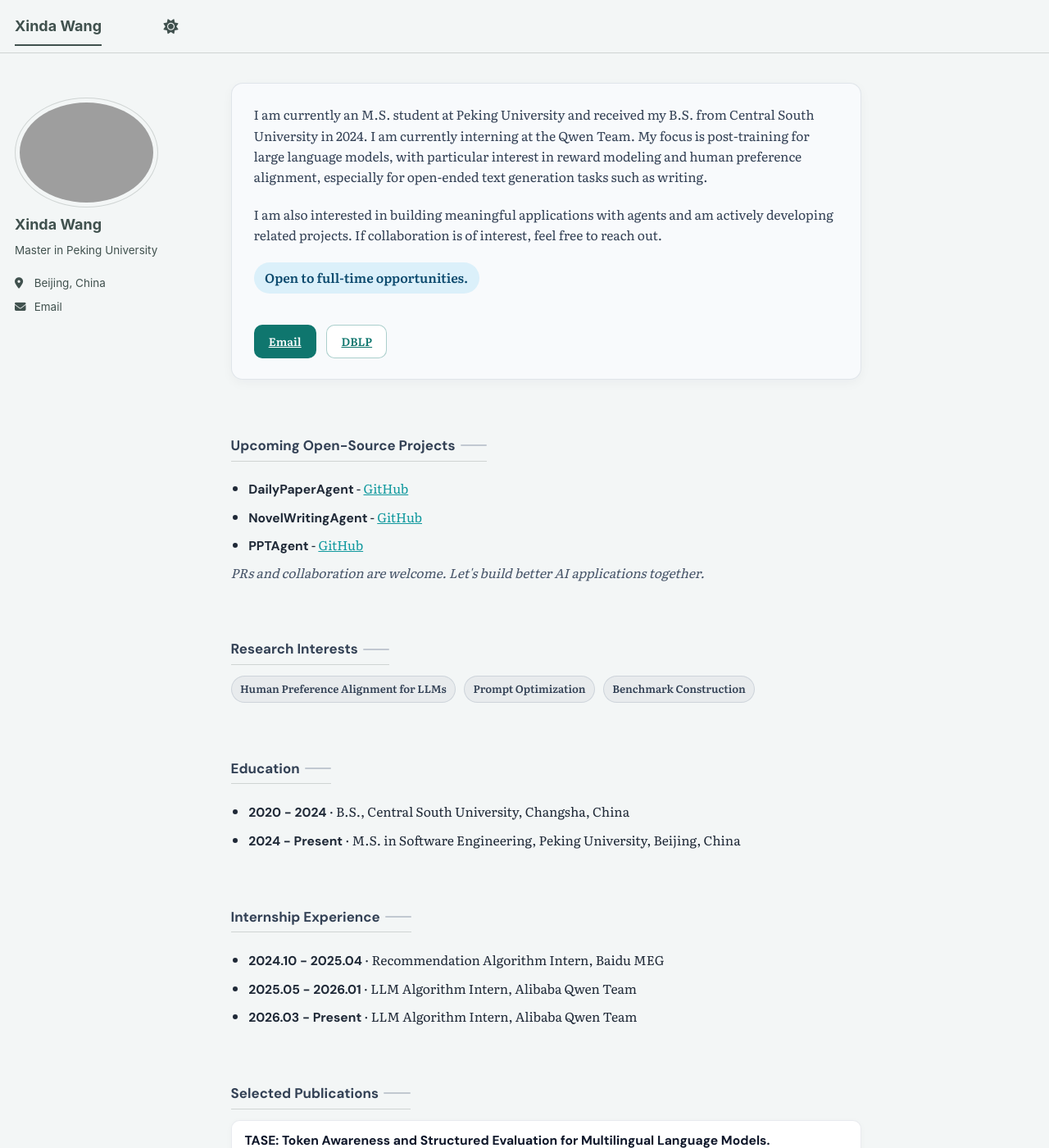
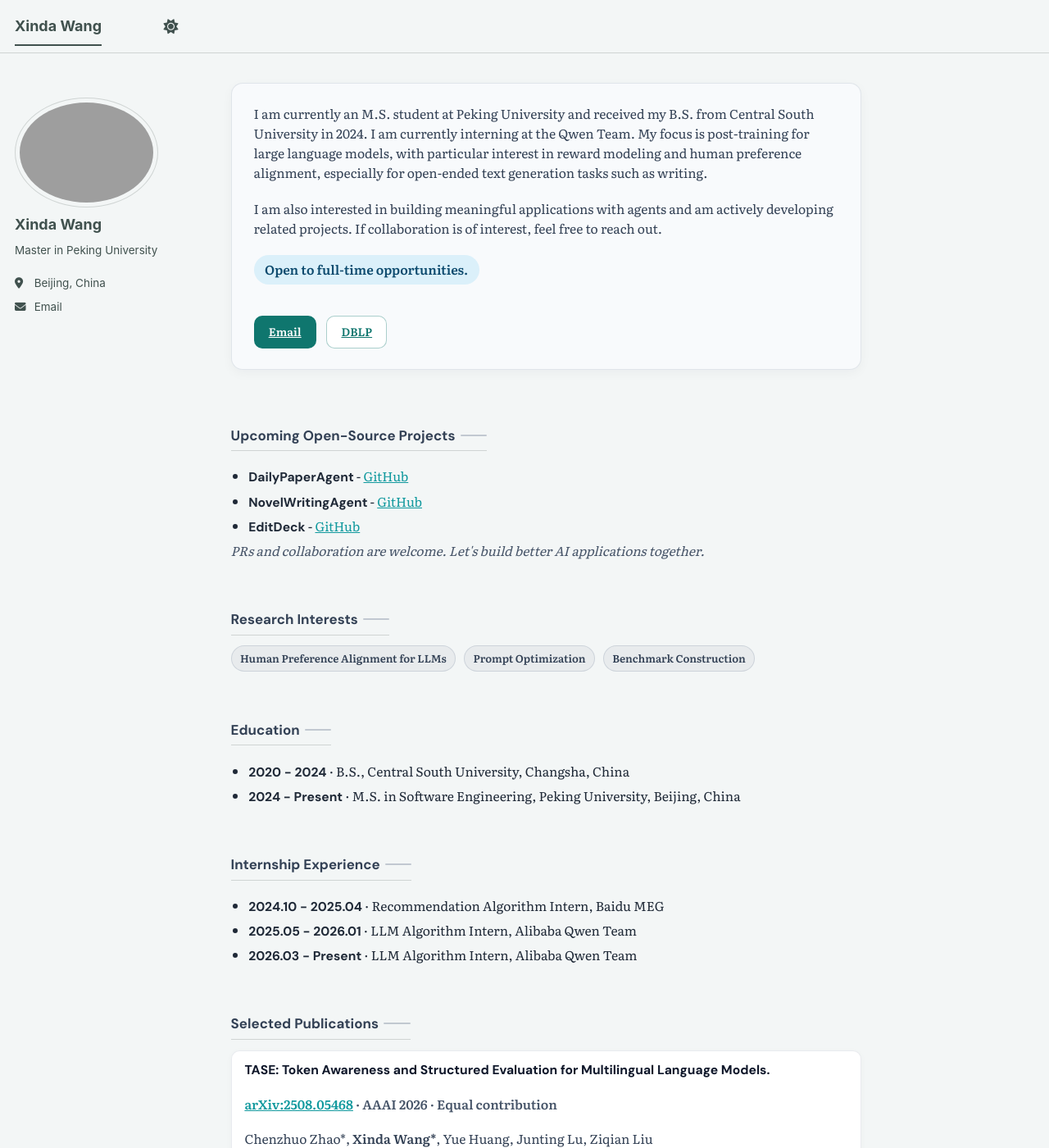
Before and after one commit to xindaaW/xindaaW.github.io, a Jekyll site: the page built from _pages/about.md, in a window 1280 px wide and 1400 px high. Shown: the whole window at 82% size. Built offline with Jekyll 4.4.1, drawn with Linux system fonts in a browser that asks for light colours; a script bundle is joined from its source files by our own code; library files that are not in the unit come from our copies.

Commit message:
rename EditDeck and tighten page spacing

```diff
--- a/_pages/about.md
+++ b/_pages/about.md
@@ -26,7 +26,7 @@ redirect_from:
   <ul class="home-list">
     <li><strong>DailyPaperAgent</strong> - <a href="https://github.com/xindaaW/DailyPaperAgent" target="_blank" rel="noopener">GitHub</a></li>
     <li><strong>NovelWritingAgent</strong> - <a href="https://github.com/xindaaW/NovelWritingAgent" target="_blank" rel="noopener">GitHub</a></li>
-    <li><strong>PPTAgent</strong> - <a href="https://github.com/Morgensonne/EditDeck" target="_blank" rel="noopener">GitHub</a></li>
+    <li><strong>EditDeck</strong> - <a href="https://github.com/Morgensonne/EditDeck" target="_blank" rel="noopener">GitHub</a></li>
   </ul>
   <p class="home-note">
     PRs and collaboration are welcome. Let's build better AI applications together.
--- a/assets/css/main.scss
+++ b/assets/css/main.scss
@@ -47,7 +47,7 @@
 .page__content {
   font-family: "Literata", Georgia, "Times New Roman", serif;
   font-size: 13.8px;
-  line-height: 1.62;
+  line-height: 1.52;
   color: #1f2937;
 }
 
@@ -85,7 +85,7 @@
 }
 
 .home-hero__desc {
-  margin: 0.9rem 0 0;
+  margin: 0.7rem 0 0;
   max-width: 52rem;
   color: #334155;
 }
@@ -139,7 +139,7 @@
 }
 
 .home-section {
-  margin: 2rem 0;
+  margin: 1.5rem 0;
 }
 
 .home-section h2 {
@@ -188,8 +188,8 @@
 
 .home-timeline li,
 .home-list li {
-  margin: 0.44rem 0;
-  line-height: 1.62;
+  margin: 0.34rem 0;
+  line-height: 1.48;
 }
 
 .home-timeline strong,
@@ -204,7 +204,7 @@
   list-style: none;
   display: grid;
   grid-template-columns: 1fr;
-  gap: 0.8rem;
+  gap: 0.62rem;
 }
 
 .pub-card {
@@ -220,7 +220,7 @@
   font-weight: 700;
   color: #0f172a;
   font-size: 0.8rem;
-  line-height: 1.3;
+  line-height: 1.2;
 }
 
 .pub-card__meta {
@@ -234,11 +234,11 @@
   margin: 0.38rem 0 0;
   color: #334155;
   font-size: 0.71rem;
-  line-height: 1.42;
+  line-height: 1.3;
 }
 
 .home-note {
-  margin-top: 0.8rem;
+  margin-top: 0.58rem;
   color: #475569;
   font-style: italic;
 }
@@ -253,6 +253,7 @@
 @media (max-width: 768px) {
   .page__content {
     font-size: 13.4px;
+    line-height: 1.5;
   }
 
   .home-hero {
@@ -265,6 +266,6 @@
   }
 
   .home-section {
-    margin: 1.55rem 0;
+    margin: 1.25rem 0;
   }
 }
```
